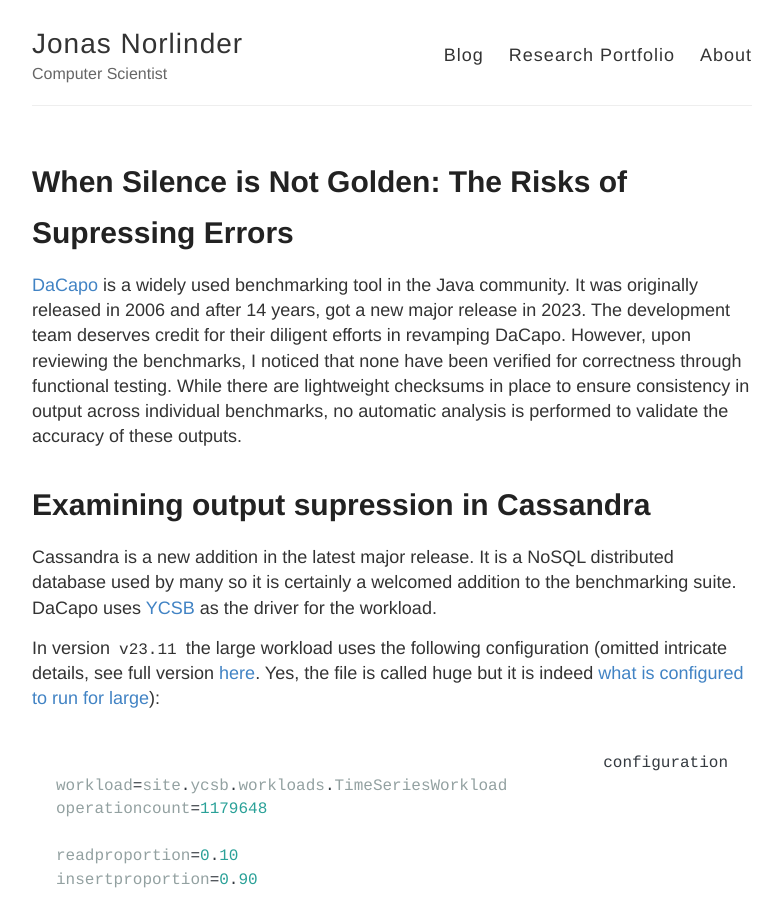
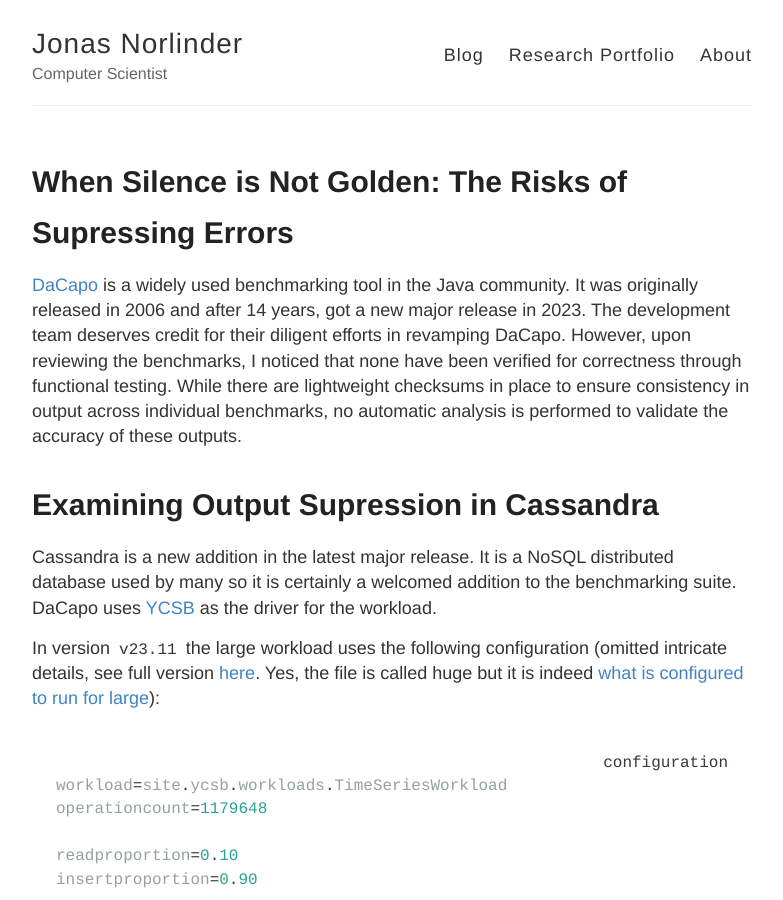
Before and after one commit to JonasNorlinder/jonasnorlinder.github.io, a Jekyll site: the page built from _posts/2024-04-02-When-Silence-is-Not-Golden-The-Risks-of-Ignoring-Exceptions.md, in a window 1280 px wide and 900 px high. Shown: the whole window, without its empty margins (248-1031 px from the left). Built offline with Jekyll 4.4.1, drawn with Linux system fonts in a browser that asks for light colours; some of the changed text lies outside the part shown.

Commit message:
Capitalization

```diff
--- a/_posts/2024-04-02-When-Silence-is-Not-Golden-The-Risks-of-Ignoring-Exceptions.md
+++ b/_posts/2024-04-02-When-Silence-is-Not-Golden-The-Risks-of-Ignoring-Exceptions.md
@@ -14,7 +14,7 @@
 consistency in output across individual benchmarks, no automatic analysis is
 performed to validate the accuracy of these outputs.
 
-# Examining output supression in Cassandra
+# Examining Output Supression in Cassandra
 
 Cassandra is a new addition in the latest major release. It is a NoSQL
 distributed database used by many so it is certainly a welcomed addition to the
@@ -74,7 +74,7 @@
 * DaCapo "resolved" the issue in `v23.11-MR1` by chaning the workload to something completley
   different with vastly different read/insert proportions.
 
-# Examining exception supression in H2
+# Examining Exception Supression in H2
 
 One of the benchmarks offered by DaCapo is H2, a Java-based SQL database. To
 evaluate H2's performance, the TPC-C benchmark is utilized. TPC-C is an
```
